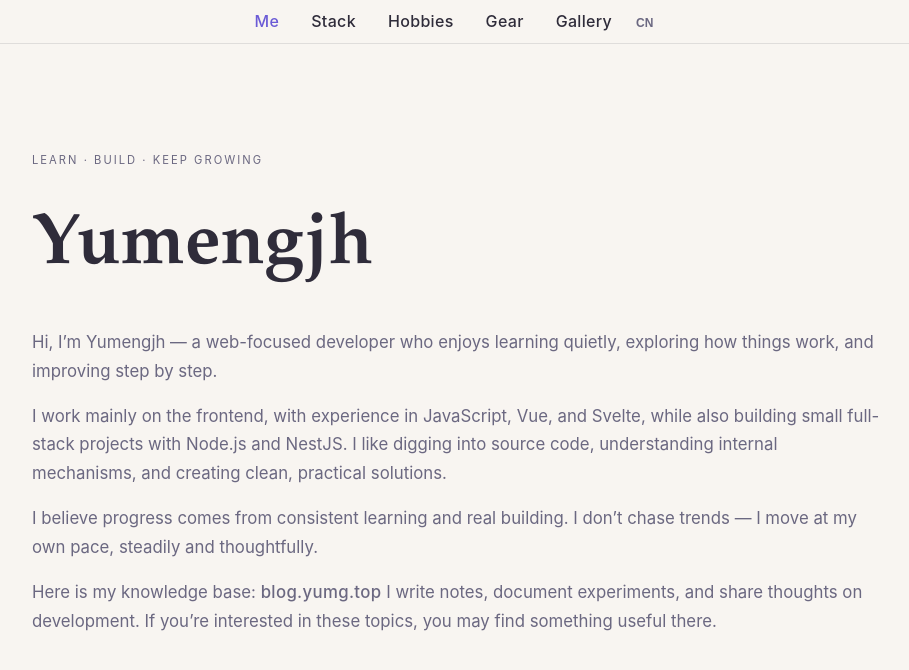
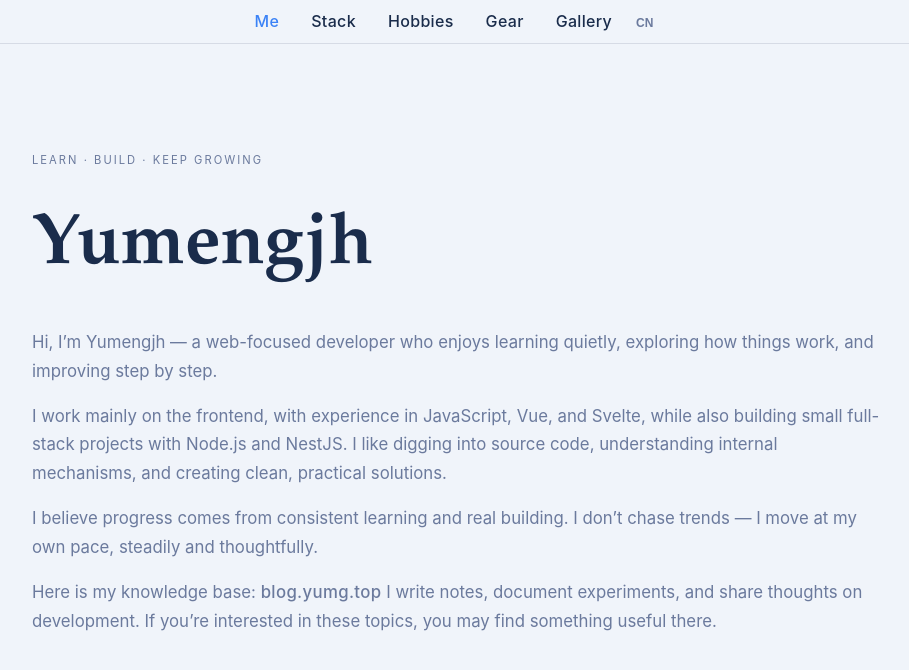
Before and after one commit to yumengjh/yumengjh.github.io, a Svelte app: page / in a window 1280 px wide. Shown: the top 670 px of the page, without its empty margins (182-1091 px from the left). Built offline with nearby package versions, Linux system fonts and the light colour scheme.

Commit message:
Updated theme style

```diff
--- a/src/app.css
+++ b/src/app.css
@@ -2,35 +2,38 @@
   color-scheme: light;
   font-family: "SF Pro Display", "SF Pro Text", -apple-system, BlinkMacSystemFont,
     "Segoe UI", "PingFang SC", "Microsoft YaHei", "Helvetica Neue", Arial, sans-serif;
-  --bg-page: #f8f5f1;
-  --bg-card: #ffffff;
+
+  --bg-page: #f0f4fa;          /* 页面背景，淡蓝 */
+  --bg-card: #ffffff;           /* 卡片背景 */
   --bg-card-tint: rgba(255, 255, 255, 0.92);
-  --nav-bg: rgba(248, 245, 241, 0.7);
-  --text-main: #2f2c3a;
-  --text-muted: #6b6881;
-  --accent: #6b5bd6;
-  --accent-soft: rgba(107, 91, 214, 0.12);
-  --border-soft: rgba(47, 44, 58, 0.12);
-  --shadow-card: 0 25px 60px rgba(41, 35, 61, 0.08);
-  --shadow-card-hover: 0 35px 70px rgba(41, 35, 61, 0.15);
+  --nav-bg: rgba(240, 244, 250, 0.7);  /* 导航半透明 */
+  --text-main: #1a2c4b;         /* 主文字，深蓝 */
+  --text-muted: #6b7a9d;        /* 辅助文字，灰蓝 */
+  --accent: #3b82f6;            /* 强调色，亮蓝 */
+  --accent-soft: rgba(59, 130, 246, 0.12); /* 强调色柔和 */
+  --border-soft: rgba(26, 44, 75, 0.12);  /* 边框柔和 */
+  --shadow-card: 0 25px 60px rgba(41, 61, 90, 0.08);       /* 卡片阴影 */
+  --shadow-card-hover: 0 35px 70px rgba(41, 61, 90, 0.15); /* 悬浮阴影 */
 }
 
 @media (prefers-color-scheme: dark) {
   :root {
     color-scheme: dark;
-    --bg-page: #0f1117;
-    --bg-card: #161823;
-    --bg-card-tint: rgba(22, 24, 35, 0.85);
-    --nav-bg: rgba(15, 17, 23);
-    --text-main: #f5f6fb;
-    --text-muted: #b0b4c7;
-    --accent: #a796ff;
-    --accent-soft: rgba(167, 150, 255, 0.2);
-    --border-soft: rgba(255, 255, 255, 0.14);
+
+    --bg-page: #0f121b;          /* 页面深色背景 */
+    --bg-card: #161b27;          /* 卡片背景 */
+    --bg-card-tint: rgba(22, 27, 39, 0.85);
+    --nav-bg: rgba(15, 18, 27, 0.8); /* 导航背景 */
+    --text-main: #e3eaf7;        /* 主文字，亮蓝 */
+    --text-muted: #9aa5c7;       /* 辅助文字 */
+    --accent: #60a5fa;           /* 强调色亮蓝 */
+    --accent-soft: rgba(96, 165, 250, 0.2);
+    --border-soft: rgba(227, 234, 247, 0.14);
     --shadow-card: 0 25px 60px rgba(0, 0, 0, 0.65);
     --shadow-card-hover: 0 35px 70px rgba(0, 0, 0, 0.75);
   }
 }
+
 
 * {
   box-sizing: border-box;
```
